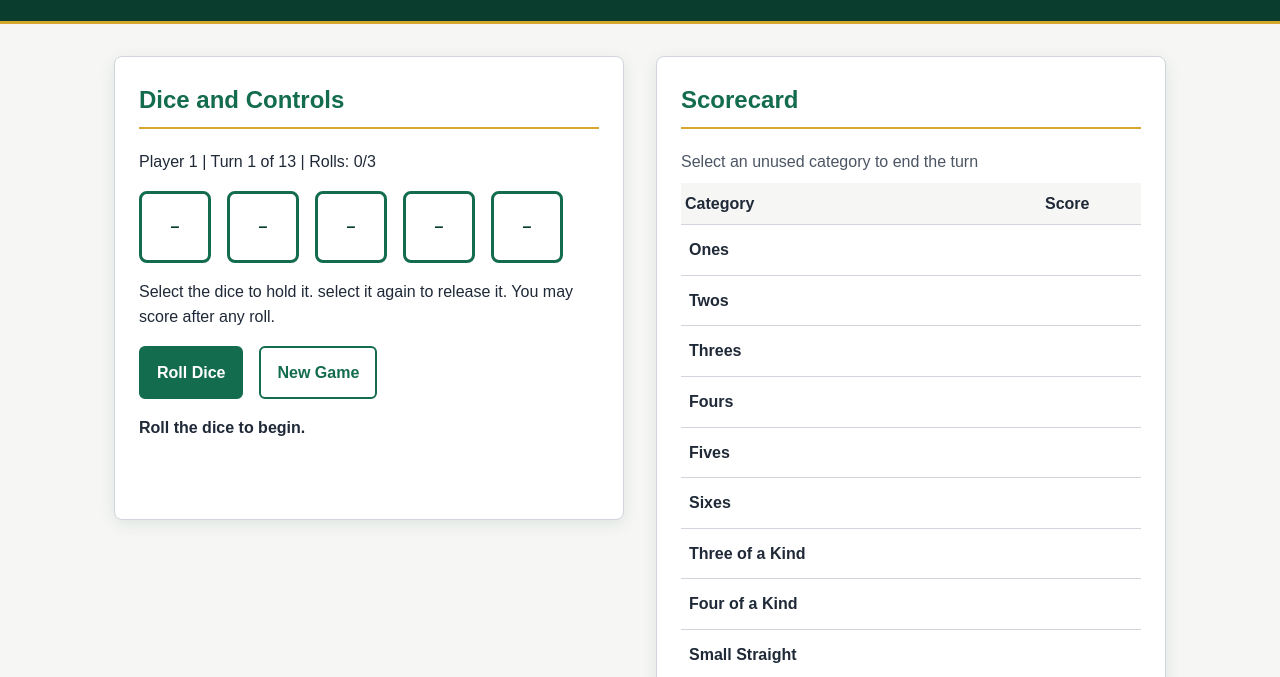
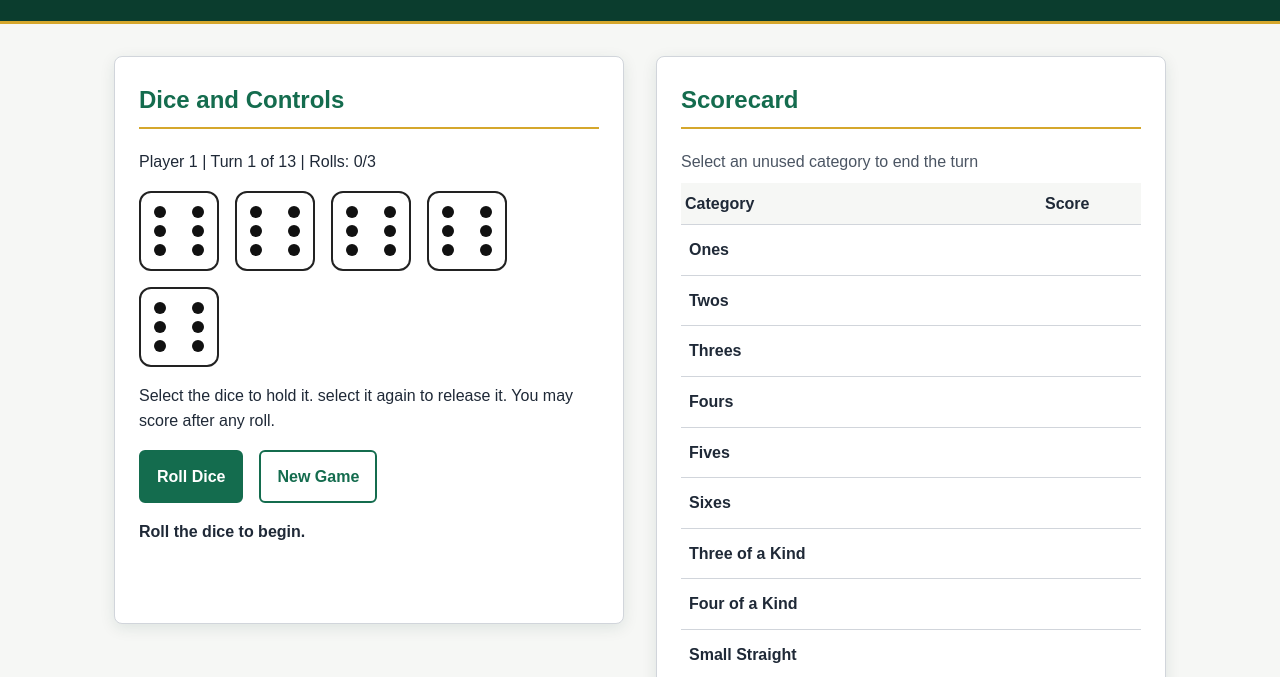
Before and after one commit to GauisCode/cst3106_labs, a website: page Lab7/public/index.html in a window 1280 px wide. Shown: the part 121-798 px from the top of the page. Drawn offline with nearby package versions, Linux system fonts and the light colour scheme.

Commit message:
die face update
update each dice to dots on the faces corresponding with the number rolled rather than a number on the dice.

```diff
--- a/Lab7/public/YatzyStyle.css
+++ b/Lab7/public/YatzyStyle.css
@@ -334,3 +334,35 @@ tfoot {
   color: var(--muted);
   font-size: 0.95rem;
 }
+
+/* dice layout should now be more square*/
+.dice-row .die {
+    position: relative;
+    display: inline-block;
+    width: 80px;
+    height: 80px;
+    min-width: 80px;
+    padding: 0;
+    border: 2px solid #222;
+    border-radius: 12px;
+    background: white;
+    color: #111;
+    box-sizing: border-box;
+}
+
+/* Each pip is a small circle positioned within its die. */
+.dice-row .die .dot {
+    position: absolute;
+    width: 12px;
+    height: 12px;
+    border-radius: 50%;
+    background: #111;
+    transform: translate(-50%, -50%);
+    pointer-events: none;
+}
+
+/* Keep held dice visually distinguishable. */
+.dice-row .die.held {
+    border-color: #996600;
+    box-shadow: 0 0 0 3px #ffd766;
+}
--- a/Lab7/public/index.html
+++ b/Lab7/public/index.html
@@ -140,6 +140,9 @@
 <script src="YatzeeEngine.js"></script>
 <script src="YatzeeGame.js"></script>
 
+<!-- Load jQuery for the dice animation effects. -->
+<script src="https://code.jquery.com/jquery-3.7.1.min.js"></script>
+
 <!-- Main UI code -->
 <script>
     "use strict";
@@ -208,34 +211,77 @@
             };
         }
     }
+        // DICE VALUE DISPLAY AND STATES
+
+    //what each die in a jQuery object. drawn individually instead of changing them all together
+    //empty will remove the previous text that we had
+    //dot posittion is the dot positioning for each die value.
+    // append will add the corresponding dot to the to the corresponding die button.
+    function drawDieFace(button, value) {
+        const $die = $(button);
+
+        // Positions are [horizontal percentage, vertical percentage].
+        const dotPositions = {
+            1: [[50, 50]],
+
+            2: [[25, 25], [75, 75]],
+
+            3: [[25, 25], [50, 50], [75, 75]],
+
+            4: [[25, 25], [75, 25], [25, 75], [75, 75]],
+
+            5: [[25, 25], [75, 25], [50, 50],
+            [25, 75], [75, 75]],
+
+            6: [[25, 25], [75, 25],
+            [25, 50], [75, 50],
+            [25, 75], [75, 75]]
+        };
+
+        $die.empty();
+        $die.attr("data-value", value);
+
+        for (const [left, top] of dotPositions[value]) {
+            const $dot = $("<span>")
+                .addClass("dot")
+                .attr("aria-hidden", "true")
+                .css({
+                    left: left + "%",
+                    top: top + "%"
+                });
+
+            $die.append($dot);
+        }
+    }
 
 
-    // DICE VALUE DISPLAY AND STATES
 
     function updateDiceDisplay() {
             diceButtons.forEach(function (button, index) {
                 const value = game.dice.values[index];
                 const held = game.dice.held[index];
 
-            // Zero is displayed as a dash before the initial roll.
-            button.textContent = value === 0
-                ? "–"
-                : value + (held ? " · Held" : "");
+                // Show six dots before the first roll.
+                // Keep the actual game value at zero until a roll succeeds.
+                const displayedValue = value === 0 ? 6 : value;
 
-            // Add .held when held is true.
-            // Remove .held when held is false.
-            button.classList.toggle("held", held);
+                drawDieFace(button, displayedValue);
 
-            button.setAttribute("aria-pressed", String(held));
-
-            button.setAttribute(
+                $(button)
+                    .toggleClass("held", held)
+                    .attr("aria-pressed", String(held))
+                    .attr(
                         "aria-label",
                         "Die " + (index + 1) +
-                (value === 0 ? ", not rolled" : ", value " + value)
+                        (value === 0
+                            ? ", not rolled, showing six dots"
+                            : ", value " + value) +
+                        (held ? ", held" : "")
+                    )
+                    .prop(
+                        "disabled",
+                        game.gameOver || game.rollCount === 0
                     );
-
-            // Holding does not happen before rolling or after the game is done.
-            button.disabled = game.gameOver || game.rollCount === 0;
             });
         }
 
```
Lines whose indentation alone changed are shown as unchanged.
